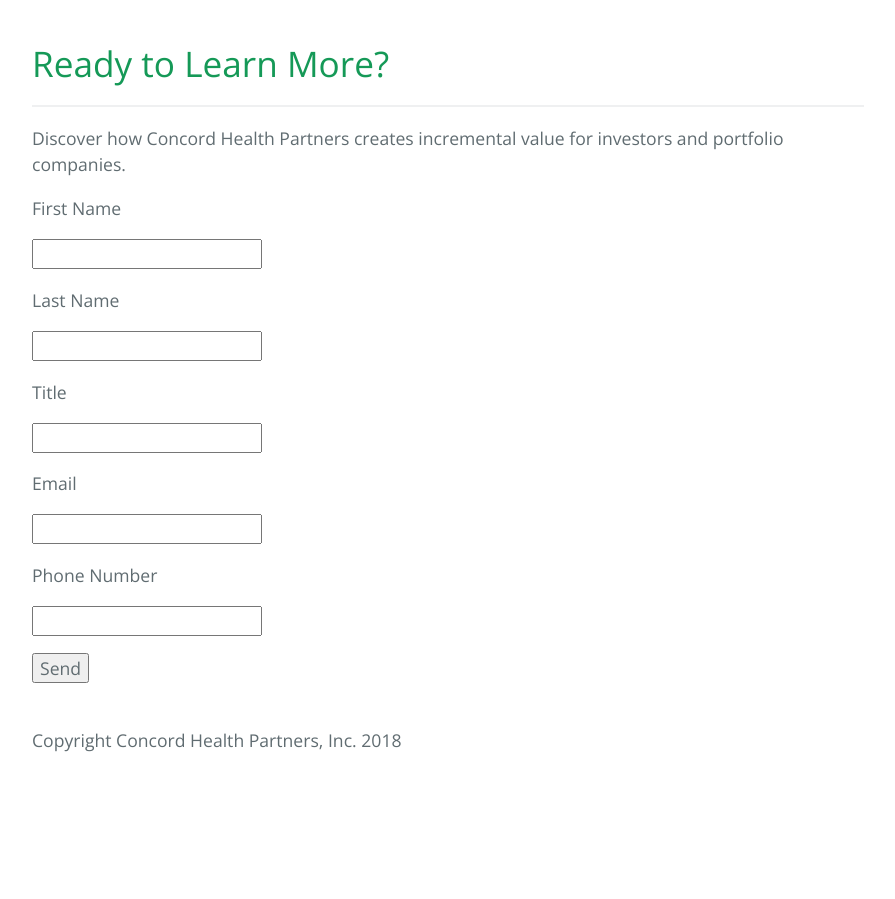
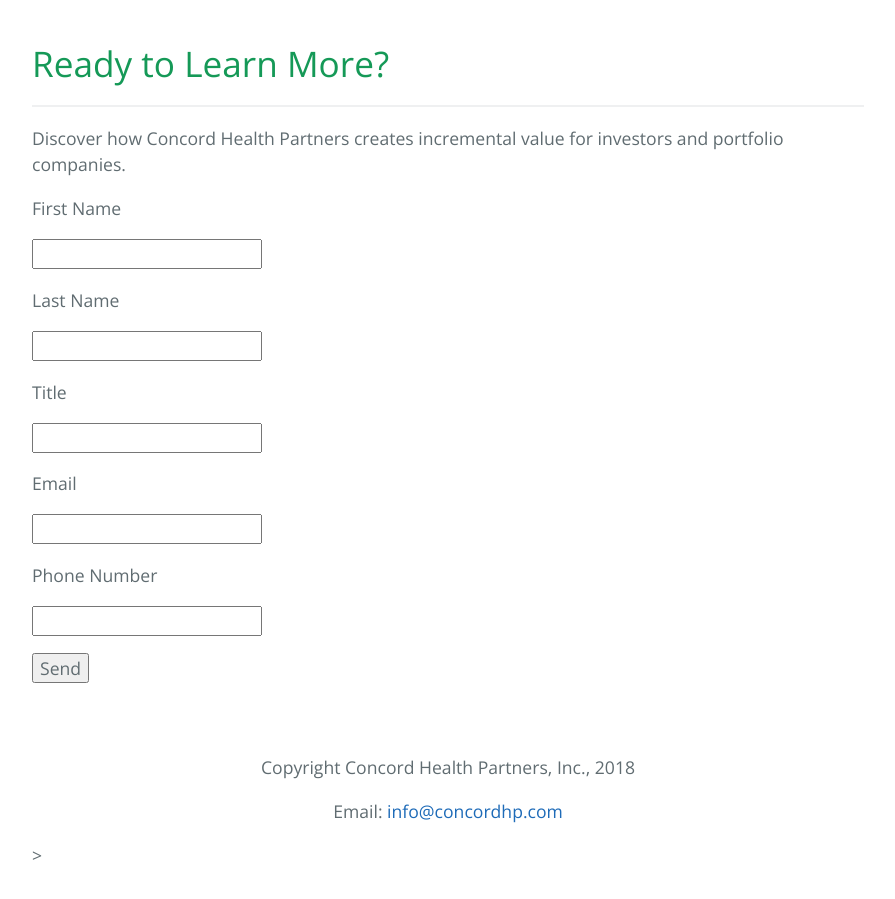
Before and after one commit to ConcordHP/concordhp.github.io, a Jekyll site: the page built from index.md, in a window 1280 px wide and 900 px high, scrolled down 1151 px. Shown: the whole window, without its empty margins (192-1087 px from the left). Built offline with Jekyll 4.4.1, drawn with Linux system fonts in a browser that asks for light colours; our own code applies the rules of GitHub Pages for plain Markdown files; before the commit the page ends 1954 px from its top, so only the background shows below that.

Commit message:
fix footer

```diff
--- a/_layouts/default.html
+++ b/_layouts/default.html
@@ -46,8 +46,12 @@
             <p><input type="submit" value="Send"></p>
         </form>
         <br/>
+        <br/>
     <footer>
-        <p>Copyright Concord Health Partners, Inc. 2018</p>
+        <center>
+        <p>Copyright Concord Health Partners, Inc., 2018</p>
+        <p>Email: <a href="mailto:info@concordhp.com">info@concordhp.com</a></p>
+        </center>>
     </footer>
     </main>
   </body>
```
